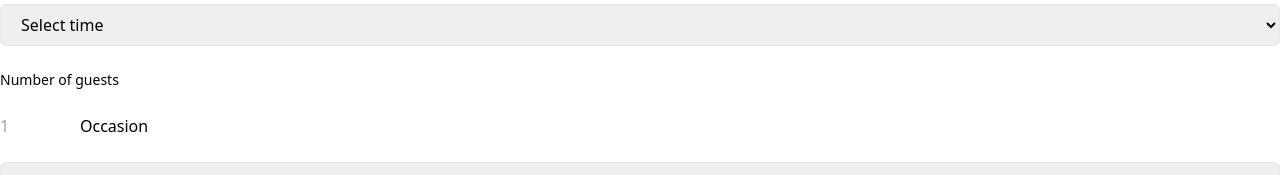
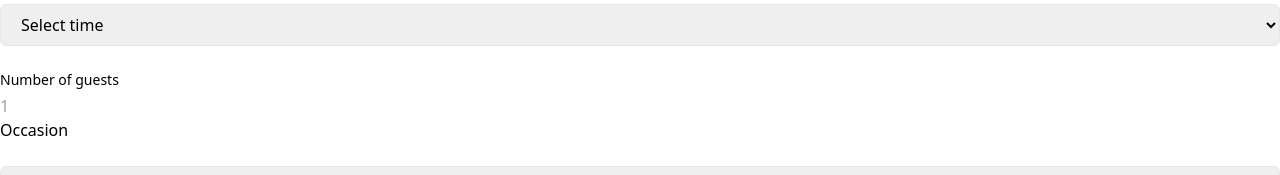
Before and after one commit to JakhmolaShikhar/Little-Lemon, a React (Vite) app: page /reservation in a window 1280 px wide. Shown: the part 410-585 px from the top of the page. Built offline with nearby package versions, Linux system fonts and the light colour scheme.

Commit message:
working on guests in bookinform

```diff
--- a/src/components/BookingForm.jsx
+++ b/src/components/BookingForm.jsx
@@ -23,8 +23,14 @@ const BookingForm = () => {
                 <option>21:00</option>
                 <option>22:00</option>
             </select>
-            <label htmlFor="guests" className='block text-sm font-medium mb-1'>Number of guests</label>
-            <input type="number" placeholder="1" min="1" max="10" id="guests" />
+            <div className='relative'>
+                <label htmlFor="guests" className='block text-sm font-medium mb-1'>
+                    Number of guests
+                </label>
+                <div>
+                    <input type="number" placeholder="1" min="1" max="10" id="guests" />
+                </div>
+            </div>
             <label htmlFor="occasion">Occasion</label>
             <select
             id="occasion"
```
